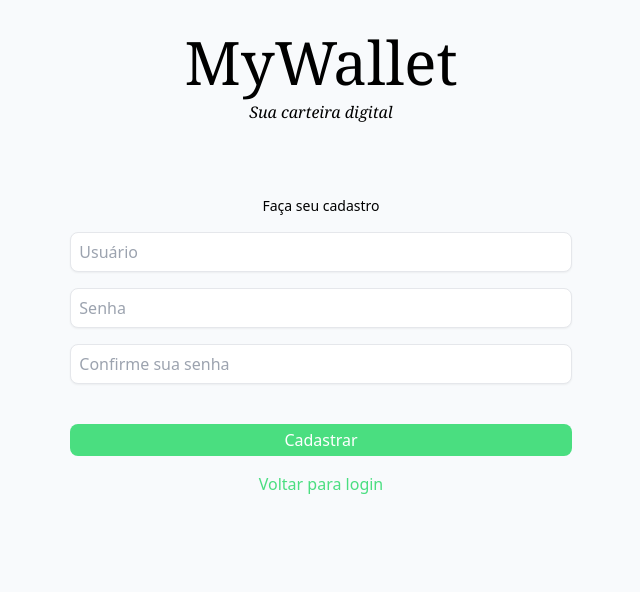
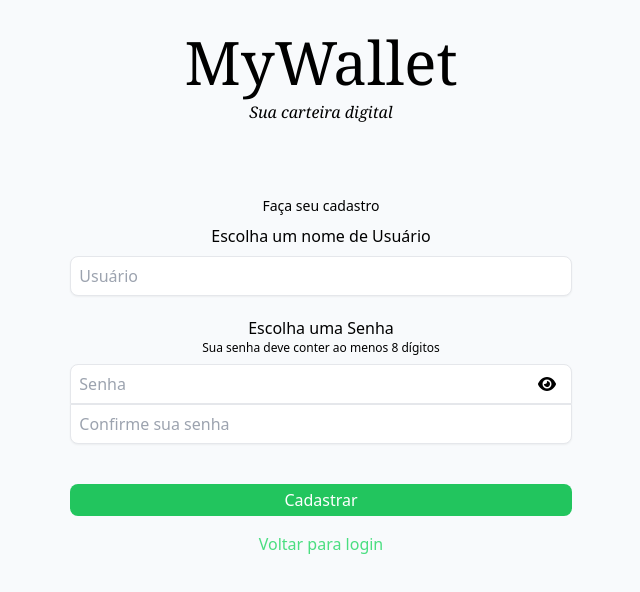
Before and after one commit to igorbeduin/digital-wallet, a React (Create React App) app: page /signup in a window 1280 px wide. Shown: the top 592 px of the page, without its empty margins (319-959 px from the left). Built offline with nearby package versions, Linux system fonts and the light colour scheme.

Commit message:
feat: add password min length validation on signup

```diff
--- a/src/components/NegotiationCard/NegotiationCard.tsx
+++ b/src/components/NegotiationCard/NegotiationCard.tsx
@@ -142,7 +142,7 @@ export function NegotiationCard({ transactionId, transactionType }: { transactio
             className={
               inputError
                 ? "bg-green-300 text-white rounded-b-lg w-full h-8"
-                : "bg-green-400 text-white rounded-b-lg w-full h-8 hover:bg-green-500"
+                : "bg-green-500 text-white rounded-b-lg w-full h-8 hover:bg-green-600"
             }
           >
             {buttonText}
--- a/src/pages/LandingPage/LandingPage.tsx
+++ b/src/pages/LandingPage/LandingPage.tsx
@@ -8,7 +8,7 @@ export function LandingPage() {
   return (
     <>
       <div className="bg-slate-50 min-h-screen h-fit flex flex-row justify-center items-start">
-        <div className="h-fit-content w-8/12 max-w-screen-md flex flex-col justify-center items-center p-2">
+        <div className="h-fit-content w-9/12 max-w-screen-md flex flex-col justify-center items-center p-2">
           <div className="mb-2 flex flex-col justify-center items-center">
             <Logo size="big"/>
           </div>
--- a/src/pages/Login/Login.tsx
+++ b/src/pages/Login/Login.tsx
@@ -34,7 +34,7 @@ export function Login() {
         }}
         className="flex w-full flex-col justify-center items-center mt-8 md:w-8/12"
       >
-        <p className="text-sm my-2">Entre com a sua conta</p>
+        <p className="text-sm mt-2 mb-2">Entre com a sua conta</p>
         <input
           required
           value={usernameInputValue}
@@ -62,18 +62,18 @@ export function Login() {
           <button
             type="button"
             onClick={() => setShowPassword((prev) => !prev)}
-            className="absolute top-0 bottom-0 right-4"
+            className="absolute top-2 right-4"
           >
             {showPassword ? (
+              <FontAwesomeIcon icon={faEyeSlash} />
+            ) : (
               <FontAwesomeIcon icon={faEye} />
-            ) : (
-              <FontAwesomeIcon icon={faEyeSlash} />
             )}
           </button>
         </div>
         <button
           type="submit"
-          className="rounded-lg w-full bg-green-400 text-white py-1 mt-8 hover:bg-green-500"
+          className="rounded-lg w-full bg-green-500 text-white py-1 mt-8 hover:bg-green-600"
         >
               Login
         </button>
--- a/src/pages/SignUp/SignUp.tsx
+++ b/src/pages/SignUp/SignUp.tsx
@@ -1,6 +1,8 @@
 import React, { useState } from "react";
 import { Link, useNavigate } from "react-router-dom";
 import { toast } from "react-toastify";
+import { FontAwesomeIcon } from "@fortawesome/react-fontawesome";
+import { faEye, faEyeSlash } from "@fortawesome/free-solid-svg-icons";
 
 import { useAuthentication } from "hooks/useAuthentication";
 import { useWalletsDb } from "hooks/useWalletsDb";
@@ -9,15 +11,37 @@ import { useHistoryDb } from "hooks/useHistoryDb";
 export function SignUp() {
   const [usernameInputValue, setUsernameInputValue] = useState("");
   const [passwordInputValue, setPasswordInputValue] = useState("");
-  const [passwordValidationInputValue, setPasswordValidationInputValue] =
-    useState("");
-  const [signUpError, setSignUpError] = useState(false);
+  const [passwordValidationInputValue, setPasswordValidationInputValue] = useState("");
+  const [signUpError, setSignUpError] = useState("");
+  const [showPassword, setShowPassword] = useState(false);
 
   const navigate = useNavigate();
 
   const { signUp } = useAuthentication();
   const { initializeUserWallet } = useWalletsDb();
   const { initializeUserHistory } = useHistoryDb();
+
+  const passwordMinLength = 8;
+
+  function handlePasswordInputChange(value: string) {
+    setPasswordInputValue(value);
+    if (value.length <= passwordMinLength) {
+      setSignUpError(`A senha deve conter no mínimo ${passwordMinLength}`);
+    } else {
+      setSignUpError("");
+    }
+  }
+
+  function handlePasswordValidationInputChange(value: string) {
+    setPasswordValidationInputValue(value);
+    if (value !== passwordInputValue) {
+      setSignUpError("As senhas devem ser iguais");
+    } else if (value.length <= passwordMinLength) {
+      setSignUpError(`A senha deve conter no mínimo ${passwordMinLength}`);
+    } else {
+      setSignUpError("");
+    }
+  }
 
   return (
     <>
@@ -35,7 +59,6 @@ export function SignUp() {
             toast.success("Usuário criado com sucesso!");
             navigate("/login");
           } catch (err) {
-            setSignUpError(true);
             if (err instanceof Error) {
               toast.error(err.message);
             }
@@ -46,7 +69,8 @@ export function SignUp() {
         }}
         className="flex w-full flex-col justify-center items-center mt-8 md:w-8/12"
       >
-        <p className="text-sm my-2">Faça seu cadastro</p>
+        <p className="text-sm mt-2 mb-2">Faça seu cadastro</p>
+        <p className="mb-2 justify-self-start">Escolha um nome de Usuário</p>
         <input
           required
           value={usernameInputValue}
@@ -54,37 +78,56 @@ export function SignUp() {
           placeholder="Usuário"
           className={
             signUpError
-              ? "rounded-lg my-2 p-2 h-10 w-full border border-solid shadow-sm focus:border-red-400 focus:outline-none focus:shadow-sm focus:shadow-red-400"
-              : "rounded-lg my-2 p-2 h-10 w-full border border-solid shadow-sm focus:border-green-400 focus:outline-none focus:shadow-sm focus:shadow-green-400"
+              ? "rounded-lg mb-5 p-2 h-10 w-full border border-solid shadow-sm focus:border-red-400 focus:outline-none focus:shadow-sm focus:shadow-red-400"
+              : "rounded-lg mb-5 p-2 h-10 w-full border border-solid shadow-sm focus:border-green-400 focus:outline-none focus:shadow-sm focus:shadow-green-400"
+          }
+        />
+        <p className="justify-self-start">Escolha uma Senha</p>
+        <p className="mb-2 text-xs justify-self-start font-extralight">Sua senha deve conter ao menos 8 dígitos</p>
+        <div className="relative w-full">
+          <input
+            required
+            type={showPassword ? "text" : "password"}
+            value={passwordInputValue}
+            onChange={(event) => handlePasswordInputChange(event.target.value)}
+            placeholder="Senha"
+            className={
+              signUpError
+                ? "rounded-t-lg m-t-2 p-2 h-10 w-full border border-solid shadow-sm focus:border-red-400 focus:outline-none focus:shadow-sm focus:shadow-red-400"
+                : "rounded-t-lg m-t-2 p-2 h-10 w-full border border-solid shadow-sm focus:border-green-400 focus:outline-none focus:shadow-sm focus:shadow-green-400"
             }
           />
           <input
             required
-          value={passwordInputValue}
-          onChange={(event) => setPasswordInputValue(event.target.value)}
-          placeholder="Senha"
-          className={
-            signUpError
-              ? "rounded-lg my-2 p-2 h-10 w-full border border-solid shadow-sm focus:border-red-400 focus:outline-none focus:shadow-sm focus:shadow-red-400"
-              : "rounded-lg my-2 p-2 h-10 w-full border border-solid shadow-sm focus:border-green-400 focus:outline-none focus:shadow-sm focus:shadow-green-400"
-          }
-        />
-        <input
-          required
+            type={showPassword ? "text" : "password"}
             value={passwordValidationInputValue}
             onChange={(event) =>
-            setPasswordValidationInputValue(event.target.value)
+              handlePasswordValidationInputChange(event.target.value)
             }
             placeholder="Confirme sua senha"
             className={
               signUpError
-              ? "rounded-lg my-2 p-2 h-10 w-full border border-solid shadow-sm focus:border-red-400 focus:outline-none focus:shadow-sm focus:shadow-red-400"
-              : "rounded-lg my-2 p-2 h-10 w-full border border-solid shadow-sm focus:border-green-400 focus:outline-none focus:shadow-sm focus:shadow-green-400"
+                ? "rounded-b-lg mb-2 p-2 h-10 w-full border border-solid shadow-sm focus:border-red-400 focus:outline-none focus:shadow-sm focus:shadow-red-400"
+                : "rounded-b-lg mb-2 p-2 h-10 w-full border border-solid shadow-sm focus:border-green-400 focus:outline-none focus:shadow-sm focus:shadow-green-400"
             }
           />
           <button
+            type="button"
+            onClick={() => setShowPassword((prev) => !prev)}
+            className="absolute top-2 right-4"
+          >
+            {showPassword ? (
+              <FontAwesomeIcon icon={faEyeSlash} />
+            ) : (
+              <FontAwesomeIcon icon={faEye} />
+            )}
+          </button>
+          <p className="text-red-500">{signUpError}</p>
+        </div>
+        <button
           type="submit"
-          className="rounded-lg w-full bg-green-400 text-white py-1 mt-8 hover:bg-green-500"
+          disabled={!!signUpError}
+          className={signUpError ? "rounded-lg w-full bg-green-300 text-white py-1 mt-8 " : "rounded-lg w-full bg-green-500 text-white py-1 mt-8 hover:bg-green-600"}
         >
               Cadastrar
         </button>
```
Lines whose indentation alone changed are shown as unchanged.
